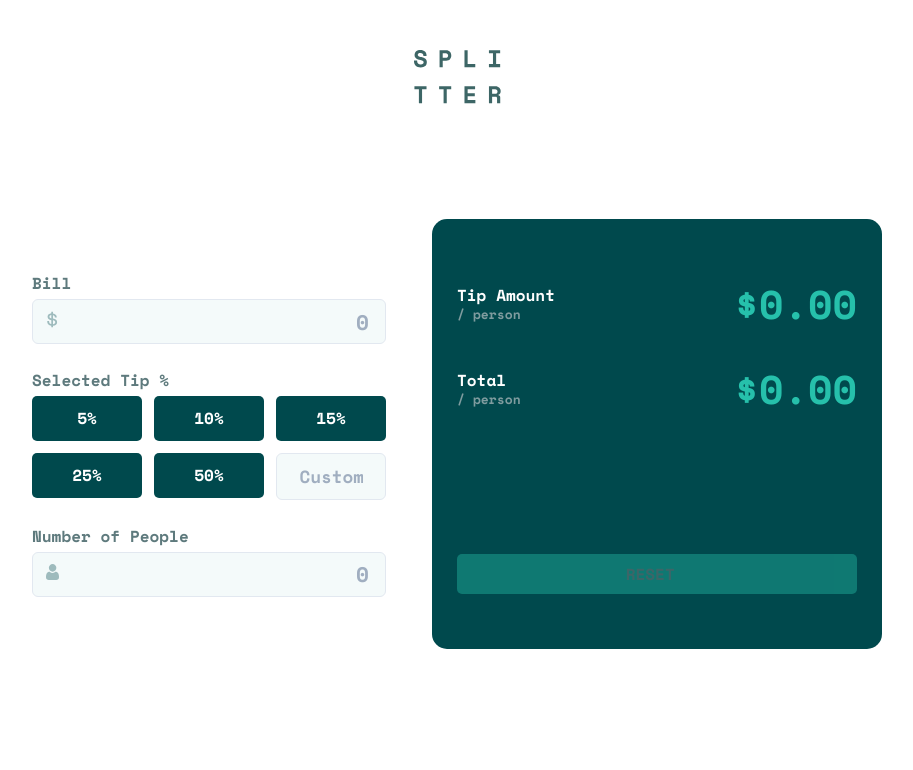
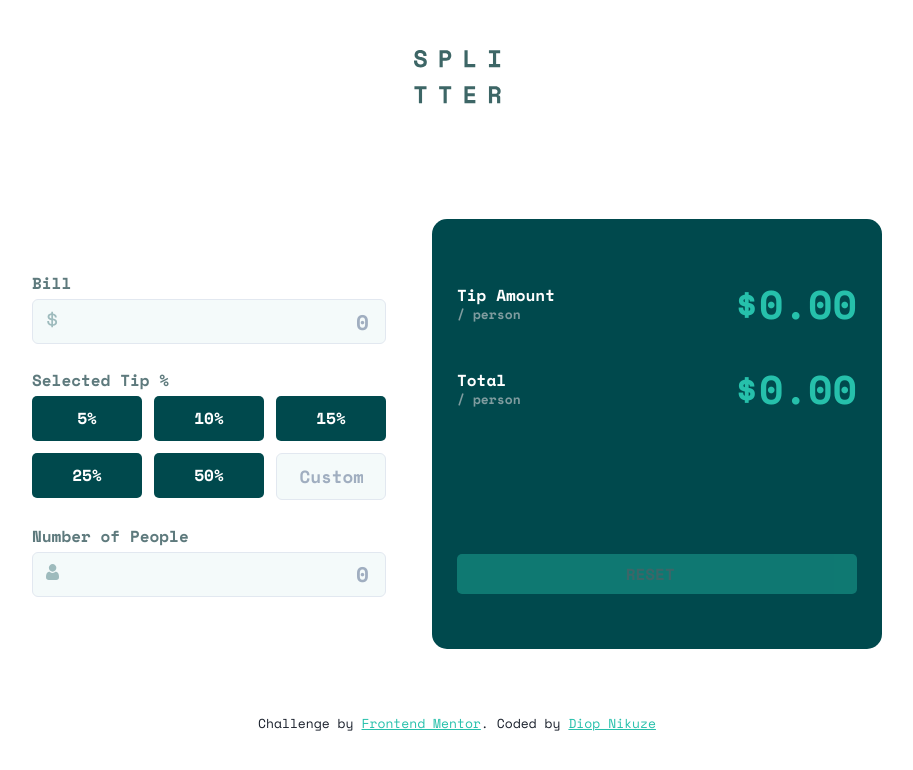
Before and after one commit to Diop-Nikuze/Tip-Calculator-App, a React (Create React App) app: page / in a window 1280 px wide. Shown: the top 770 px of the page, without its empty margins (183-1096 px from the left). Built offline with nearby package versions, Linux system fonts and the light colour scheme.

Commit message:
initial commit

```diff
--- a/src/App.js
+++ b/src/App.js
@@ -8,6 +8,7 @@ import { ChakraProvider, Box, Flex, Image } from "@chakra-ui/react";
 import logo from "./images/logo.svg";
 import theme from "./theme/theme";
 import "@fontsource/space-mono/700.css";
+import Footer from "./components/Footer";
 
 function App() {
   const [bill, setBill] = useState("");
@@ -88,6 +89,8 @@ function App() {
           />
         </Box>
       </Flex>
+
+      <Footer />
     </ChakraProvider>
   );
 }
--- /dev/null
+++ b/src/components/Footer.js
@@ -0,0 +1,28 @@
+import { Box } from "@chakra-ui/react";
+
+const Footer = () => {
+  return (
+    <Box textAlign="center" fontSize={13}>
+      Challenge by{" "}
+      <a
+        href="https://www.frontendmentor.io?ref=challenge"
+        target="_blank"
+        rel="noopener noreferrer"
+        style={{ textDecoration: "underline", color: "hsl(172, 67%, 45%)" }}
+      >
+        Frontend Mentor
+      </a>
+      . Coded by{" "}
+      <a
+        href="https://github.com/Nikuze/Tip-Calculator-App"
+        target="_blank"
+        rel="noopener noreferrer"
+        style={{ textDecoration: "underline", color: "hsl(172, 67%, 45%)" }}
+      >
+        Diop Nikuze
+      </a>
+    </Box>
+  );
+};
+
+export default Footer;
```
